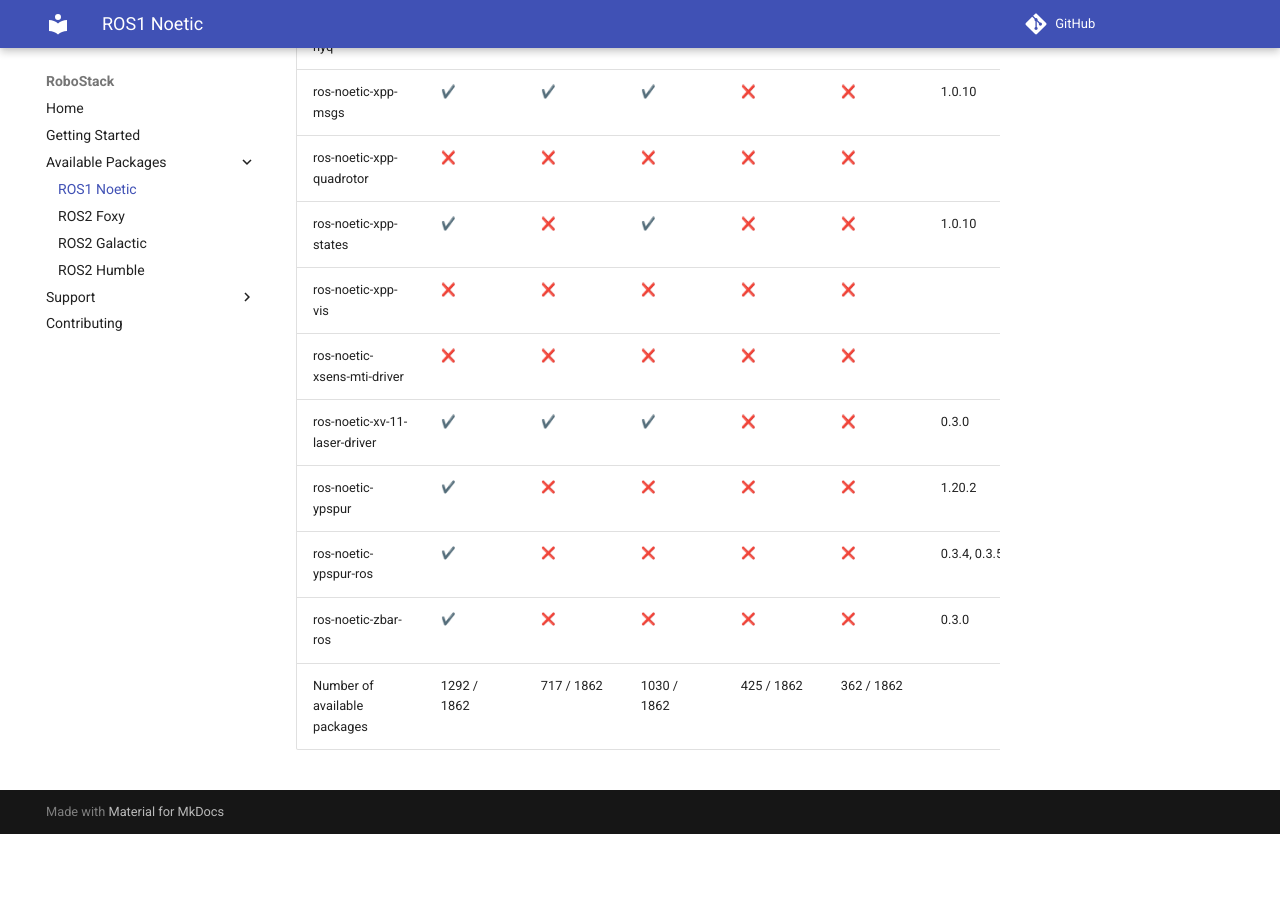
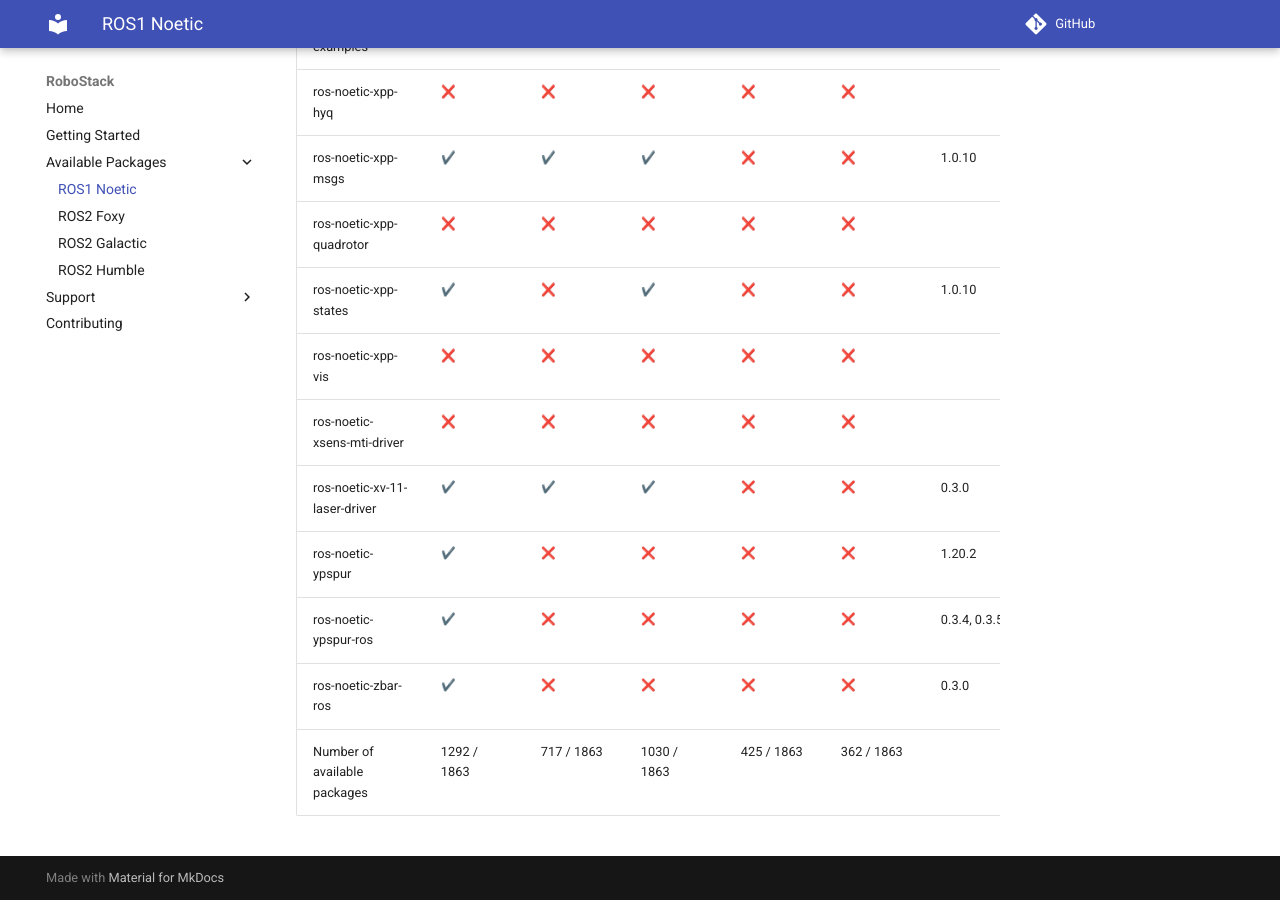
Before and after one commit to RoboStack/robostack.github.io, an MkDocs documentation site: the page built from docs/noetic.md, in a window 1280 px wide and 900 px high, scrolled down 135970 px. Built offline with MkDocs 1.6.1 and Material for MkDocs 9.7.7, drawn with Linux system fonts in a browser that asks for light colours; emoji names are drawn with the system emoji font; comment, search, counter and statistics services are not loaded; before the commit the page ends 136804 px from its top, so only the background shows below that; some of the changed text lies outside the part shown.

Commit message:
Update tables

```diff
--- a/docs/noetic.md
+++ b/docs/noetic.md
@@ -1862,4 +1863,4 @@
 | ros-noetic-ypspur | :heavy_check_mark: { data-sort='1' } | :x: { data-sort='0' } | :x: { data-sort='0' } | :x: { data-sort='0' } | :x: { data-sort='0' } | 1.20.2  |
 | ros-noetic-ypspur-ros | :heavy_check_mark: { data-sort='1' } | :x: { data-sort='0' } | :x: { data-sort='0' } | :x: { data-sort='0' } | :x: { data-sort='0' } | 0.3.4, 0.3.5  |
 | ros-noetic-zbar-ros | :heavy_check_mark: { data-sort='1' } | :x: { data-sort='0' } | :x: { data-sort='0' } | :x: { data-sort='0' } | :x: { data-sort='0' } | 0.3.0  |
-| Number of available packages |  1292 / 1862 | 717 / 1862 | 1030 / 1862 | 425 / 1862 | 362 / 1862 |
+| Number of available packages |  1292 / 1863 | 717 / 1863 | 1030 / 1863 | 425 / 1863 | 362 / 1863 |
```
Also changed, not shown: other parts of docs/noetic.md (+1 -0 lines).
